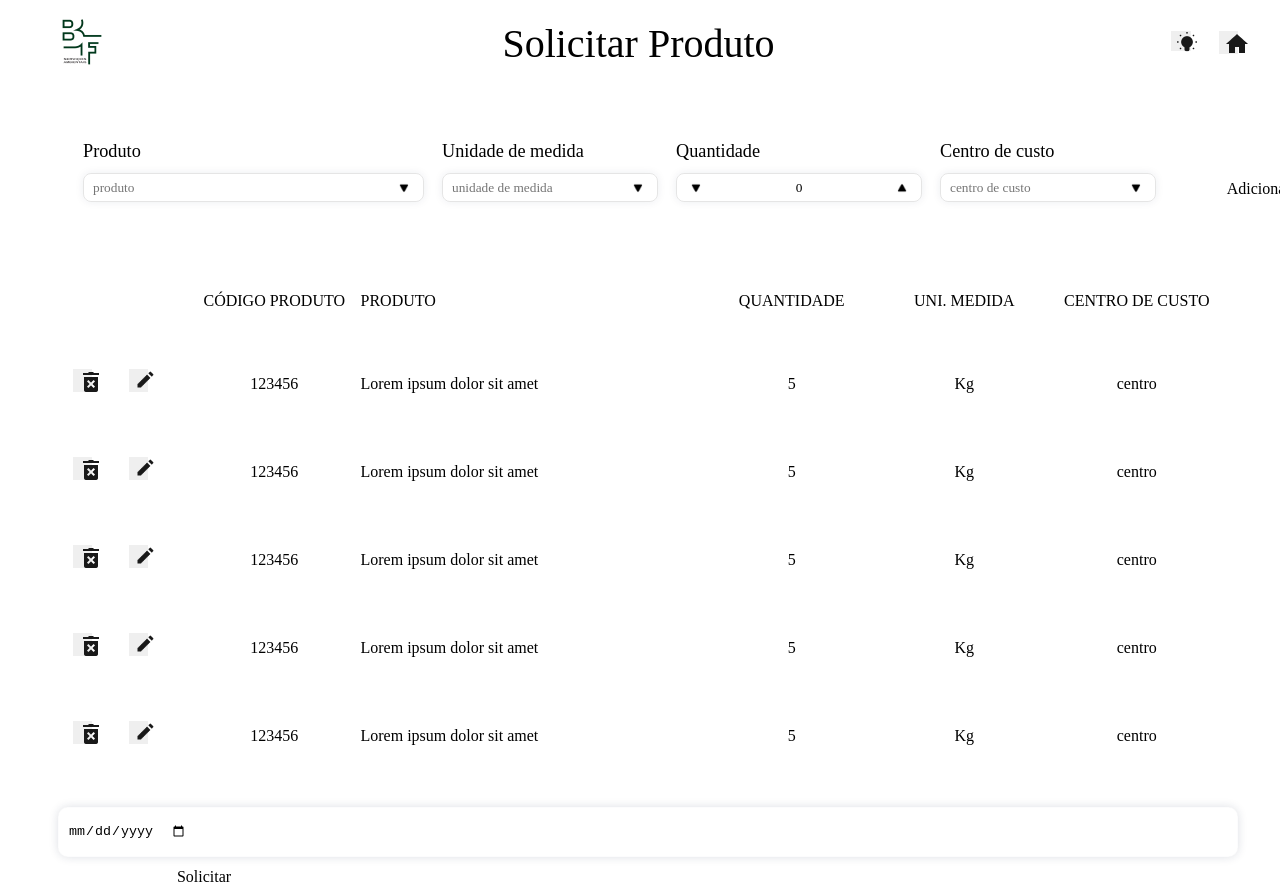
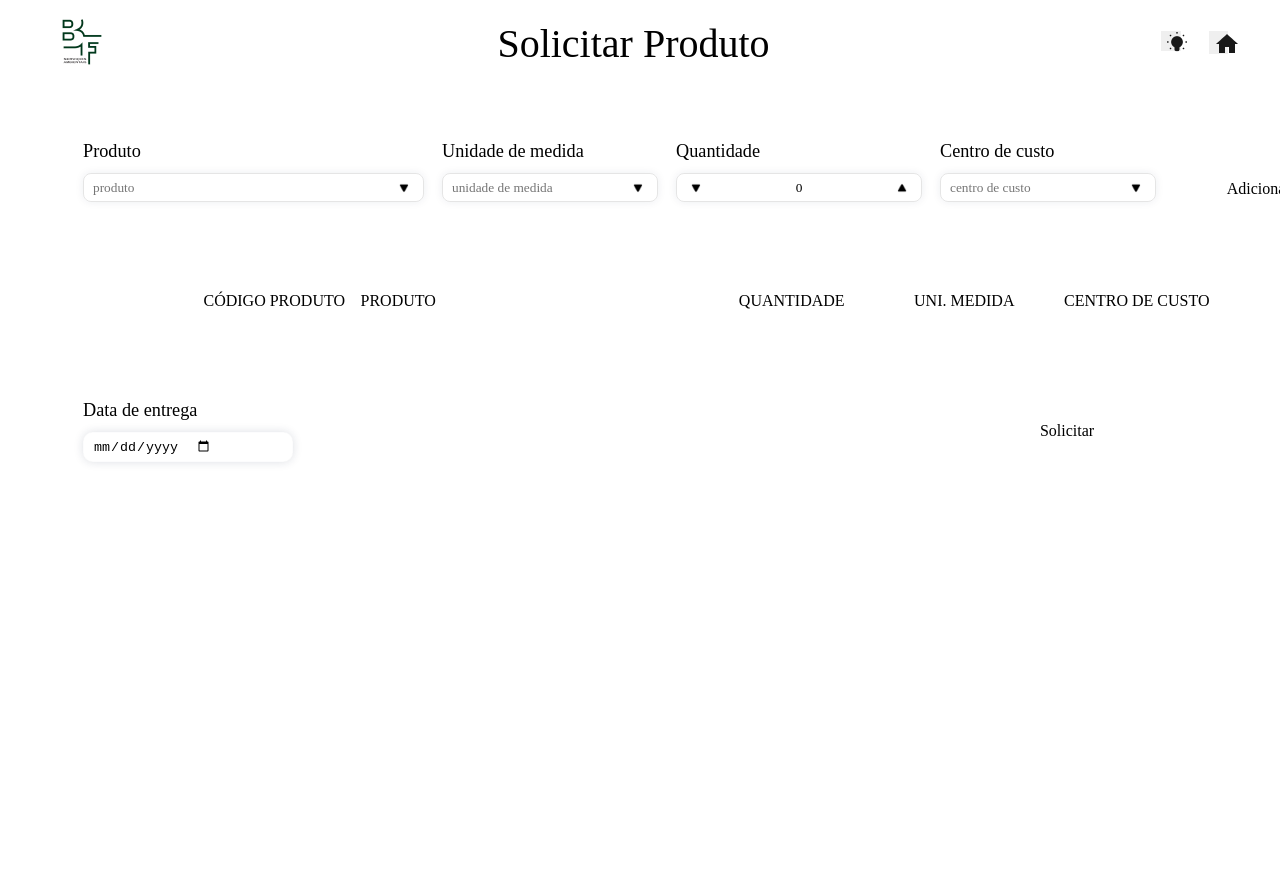
Before and after one commit to VinicioSales/inventoryStoragePagesComponents, an Angular app: page /requisitar-produtos in a window 1280 px wide. Shown: the top 896 px of the page. After the commit the page ends 816 px from the top, so only its background shows below. Built offline with nearby package versions, Linux system fonts and the light colour scheme.

Commit message:
feat: Pegando mudanças nos itens do componente dropdown

```diff
--- a/src/app/components/input-dropdown/input-dropdown.component.ts
+++ b/src/app/components/input-dropdown/input-dropdown.component.ts
@@ -1,7 +1,7 @@
 import { Subscription } from 'rxjs';
 import { TemaService } from '../../services/tema.service';
 import { ImagemService } from 'src/app/services/imagem.service';
-import { Component, ElementRef, Input, Output, EventEmitter, ViewChild, OnInit, OnDestroy } from '@angular/core';
+import { Component, ElementRef, Input, Output, EventEmitter, ViewChild, OnInit, OnDestroy, OnChanges, SimpleChanges, } from '@angular/core';
 
 @Component({
   selector: 'app-input-dropdown',
@@ -51,6 +51,18 @@ export class InputDropdownComponent implements OnInit, OnDestroy {
         this.atualizarImg();
       })
     );
+  }
+
+  //ngOnChanges
+  ngOnChanges(changes: SimpleChanges): void {
+    if (changes['itens']) {
+      this.atualizarItensFiltrados();
+    }
+  }
+
+  //atualizarItensFiltrados
+  atualizarItensFiltrados(): void {
+    this.itensFiltrados = [...this.itens];
   }
 
   //NOTE - ngOnDestroy
@@ -106,7 +118,7 @@ export class InputDropdownComponent implements OnInit, OnDestroy {
   selecionarItem(item: string) {
     this.itemSelecionado = item;
     this.textoPesquisado = item;
+    this.onClick();
     this.itemSelecionadoChange.emit(item);
-    this.onClick();
   }
 }
--- a/src/app/components/requisitar-produtos/requisitar-produtos.component.css
+++ b/src/app/components/requisitar-produtos/requisitar-produtos.component.css
@@ -16,6 +16,7 @@
 .menu-header {
     display: flex;
     gap: 28px;
+    margin-right: 10px;
 }
 
 
@@ -62,7 +63,7 @@
     align-self: end;
 }
 
-.titulo-pesquisa {
+.titulo-label {
     font-size: 1.14rem;
     font-family: var(--font-regular);
 }
@@ -134,6 +135,8 @@
 
 .linha-tabela {
     color: var(--cor-secundaria);
+    font-family: var(--font-regular);
+    font-size: 1rem;
 }
 
 .menu-linha {
@@ -175,3 +178,19 @@
     align-items: center;
     justify-content: center;
 }
+
+.footer {
+    display: flex;
+    padding: 33px 25px 33px 25px;
+    justify-content: space-between;
+    align-items: center;
+    background: var(--background);
+    margin-bottom: 50px;
+}
+
+.data {
+    display: flex;
+    flex-direction: column;
+    gap: 11px;
+    width: 100%;
+}
--- a/src/app/components/requisitar-produtos/requisitar-produtos.component.html
+++ b/src/app/components/requisitar-produtos/requisitar-produtos.component.html
@@ -11,33 +11,36 @@
         <div class="selecionar-produto">
             <label
                 for="produto"
-                class="titulo-pesquisa">
+                class="titulo-label">
                 Produto
                 </label>
             <app-input-dropdown
                 id="produto"
+                width="100%"
                 height="27px"
-                width="100%"
-                placeholder="produto">
+                placeholder="produto"
+                [itens]="nomeProdutoLista"
+                (itemSelecionadoChange)="selecionarProduto($event)">
             </app-input-dropdown>
         </div>
         <div class="unidade-medida">
             <label
                 for="unidade-medida"
-                class="titulo-pesquisa">
+                class="titulo-label">
                 Unidade de medida
             </label>
             <app-input-dropdown
                 id="unidade-medida"
                 height="27px"
                 width="100%"
+                [itens]="unidadeMedidaLista"
                 placeholder="unidade de medida">
             </app-input-dropdown>
         </div>
         <div class="quantidade">
             <label
                 for="quantidade"
-                class="titulo-pesquisa">
+                class="titulo-label">
                 Quantidade
             </label>
             <app-input-contador
@@ -49,13 +52,14 @@
         <div class="centro-custo">
             <label
                 for="centro-custo"
-                class="titulo-pesquisa">
+                class="titulo-label">
                 Centro de custo
             </label>
             <app-input-dropdown
                 height="27px"
                 width="100%"
-                placeholder="centro de custo">
+                placeholder="centro de custo"
+                [itens]="centroCustoLista">
             </app-input-dropdown>
         </div>
         <app-botao
@@ -91,9 +95,19 @@
         </div>
     </div>
     <div class="footer">
-        <app-input
-            type="date">
-        </app-input>
+        <div class="data">
+            <label
+                for="data"
+                class="titulo-label">
+                Data de entrega
+            </label>
+            <app-input
+                id="data"
+                type="date"
+                width="25%"
+                height="10px">
+            </app-input>
+        </div>
         <app-botao
             texto="Solicitar"
             [background]="corBotaoSolicitar"
--- a/src/app/components/requisitar-produtos/requisitar-produtos.component.ts
+++ b/src/app/components/requisitar-produtos/requisitar-produtos.component.ts
@@ -1,59 +1,57 @@
-import { Component } from '@angular/core';
+import { Component, OnInit, ChangeDetectorRef } from '@angular/core';
+import { RequisicoesService } from '../../services/requisicoes/requisicoes.service';
+import { MockServiceProdutosService } from 'src/app/mock/mock-service-produtos.service'
+
 
 @Component({
   selector: 'app-requisitar-produtos',
   templateUrl: './requisitar-produtos.component.html',
   styleUrls: ['./requisitar-produtos.component.css']
 })
-export class RequisitarProdutosComponent {
+export class RequisitarProdutosComponent implements OnInit {
+  //NOTE - constructor
+  constructor(
+    private requisicoes: RequisicoesService,
+    private changeDetectorRef: ChangeDetectorRef,
+    private mockProdutos: MockServiceProdutosService,
+  ) {}
+
+  ngOnInit(): void {
+    this.mockProdutos.getProdutos().subscribe(data => {
+      this.listaProdutos = data;
+      this.nomeProdutoLista = this.listaProdutos.map(produto => produto.nome_produto);
+    });
+
+  }
+
   //NOTE - variaveis
-  produtos: any[] = [
-    {
-      quantidade: 5,
-      uniMedida: 'Kg',
-      codProduto: '123456',
-      centroCusto: 'centro',
-      nomeProduto: 'Lorem ipsum dolor sit amet',
-    },
-    {
-      quantidade: 5,
-      uniMedida: 'Kg',
-      codProduto: '123456',
-      centroCusto: 'centro',
-      nomeProduto: 'Lorem ipsum dolor sit amet',
-    },
-    {
-      quantidade: 5,
-      uniMedida: 'Kg',
-      codProduto: '123456',
-      centroCusto: 'centro',
-      nomeProduto: 'Lorem ipsum dolor sit amet',
-    },
-    {
-      quantidade: 5,
-      uniMedida: 'Kg',
-      codProduto: '123456',
-      centroCusto: 'centro',
-      nomeProduto: 'Lorem ipsum dolor sit amet',
-    },
-    {
-      quantidade: 5,
-      uniMedida: 'Kg',
-      codProduto: '123456',
-      centroCusto: 'centro',
-      nomeProduto: 'Lorem ipsum dolor sit amet',
-    },
-  ]
+  produtos: any[] = [];
   quantidade: number = 0;
-  uniMedida: string = 'aaaaaaa';
-  codProduto: string = 'aaaaaaa';
-  centroCusto: string = 'aaaaaaa';
-  nomeProduto: string = 'aaaaaaa aaaaaaa aaaaaaa aaaaaaa aaaaaaa ';
+  listaProdutos: any[] = [];
+  produtoSelecionado: any[] = []
+  nomeProdutoLista: string[] = [];
+  centroCustoLista: string[] = [];
+  unidadeMedidaLista: string[] = [];
   corBotaoSolicitar: string = 'var(--botao-verde)';
   corBotaoSolicitarHover: string = 'var(--botao-verde-hover)';
 
+  //selecionarProduto
+  selecionarProduto(nomeProdutoSelecionado: string) {
+    const produtoEncontrado = this.listaProdutos.find(produto => produto.nome_produto === nomeProdutoSelecionado);
+
+    if (produtoEncontrado) {
+      this.centroCustoLista = produtoEncontrado.centro_custo;
+      this.unidadeMedidaLista = produtoEncontrado.unidade_medida;
+
+      this.changeDetectorRef.detectChanges();
+    }
+
+  }
+
   //NOTE - onAdicionar
-  onAdicionar() {}
+  onAdicionar() {
+
+  }
 
   //NOTE - onSolicitar
   onSolicitar() {}
--- /dev/null
+++ b/src/app/mock/mock-service-produtos.service.ts
@@ -0,0 +1,21 @@
+import { Injectable } from '@angular/core';
+import { Observable, of } from 'rxjs'
+
+@Injectable({
+  providedIn: 'root'
+})
+export class MockServiceProdutosService {
+
+  constructor() { }
+
+  getProdutos(): Observable<any> {
+    const produtosSimulados = [
+      {codigo_produto: "12345", nome_produto: "Nome Produto1", centro_custo: ["Centro Custo 1", "Centro Custo 1"], unidade_medida: ["Kg", "Uni"], valor: "100.10"},
+      {codigo_produto: "12346", nome_produto: "Nome Produto2", centro_custo: ["Centro Custo 2", "Centro Custo 2"], unidade_medida: ["Kg", "Uni"], valor: "100.10"},
+      {codigo_produto: "12347", nome_produto: "Nome Produto3", centro_custo: ["Centro Custo 3", "Centro Custo 3"], unidade_medida: ["Kg", "Uni"], valor: "100.10"},
+      {codigo_produto: "12348", nome_produto: "Nome Produto4", centro_custo: ["Centro Custo 4", "Centro Custo 4"], unidade_medida: ["Kg", "Uni"], valor: "100.10"},
+    ];
+
+    return of(produtosSimulados);
+  }
+}
--- a/src/app/services/requisicoes/requisicoes.service.ts
+++ b/src/app/services/requisicoes/requisicoes.service.ts
@@ -1,7 +1,8 @@
 import { Observable } from 'rxjs';
 import { Injectable } from '@angular/core';
 import { HttpClient } from '@angular/common/http';
-import { urlBackend } from 'src/app/services/static'
+import { urlBackend, rotaProdutos } from 'src/app/services/static'
+import { MockServiceProdutosService } from 'src/app/mock/mock-service-produtos.service'
 
 
 @Injectable({
@@ -20,4 +21,9 @@ export class RequisicoesService {
   criarSolicitacao(dados: any): Observable<any> {
     return this.http.post(`${urlBackend}/solicitar`, { dados });
   }
+
+  //NOTE - getProdutos
+  getProdutos(): Observable<any> {
+    return this.http.get(`${urlBackend}/${rotaProdutos}`)
+  }
 }
--- a/src/app/services/static.ts
+++ b/src/app/services/static.ts
@@ -1,2 +1,3 @@
 //FIXME - ALTERAR URL
 export const urlBackend = "123";
+export const rotaProdutos = 'produtos'
```
Also changed, not shown: 1 other file (tests, documents, lock files or other folders).
